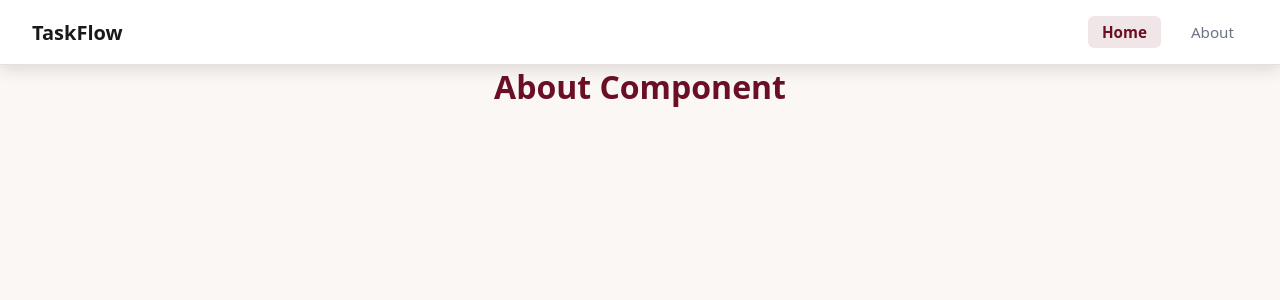
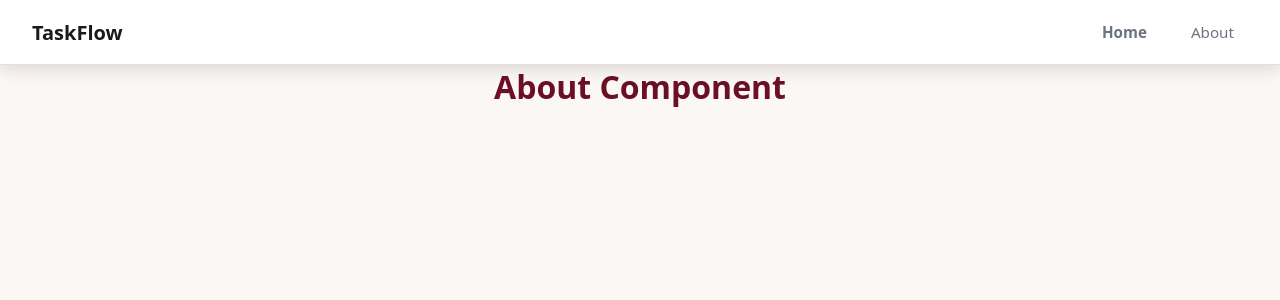
Before and after one commit to Adarsh09-dev/todo-list, a React (Vite) app: page /about in a window 1280 px wide. Shown: the top 300 px of the page. Built offline with nearby package versions, Linux system fonts and the light colour scheme.

Commit message:
feat: update Header component to use Link for navigation and remove unused styles

```diff
--- a/src/component/Header/Header.css
+++ b/src/component/Header/Header.css
@@ -63,7 +63,6 @@
 }
 
 .nav-item.active {
-  color: #6b0f24;
   font-weight: 600;
-  background-color: rgba(107, 15, 36, 0.1);
+
 }
--- a/src/component/Header/Header.jsx
+++ b/src/component/Header/Header.jsx
@@ -1,5 +1,6 @@
 import React from 'react'
 import "./Header.css"
+import { Link } from 'react-router-dom'
 
 const Header = () => {
   return (
@@ -9,8 +10,8 @@ const Header = () => {
       <a href="/">TaskFlow</a>
     </div>
     <nav className="nav-links">
-      <a href="#" className="nav-item active">Home</a>
-      <a href="#" className="nav-item">About</a>
+      <Link to="/" className="nav-item active">Home</Link>
+      <Link to="/About" className="nav-item">About</Link>
     </nav>
   </div>
 </header>
```
